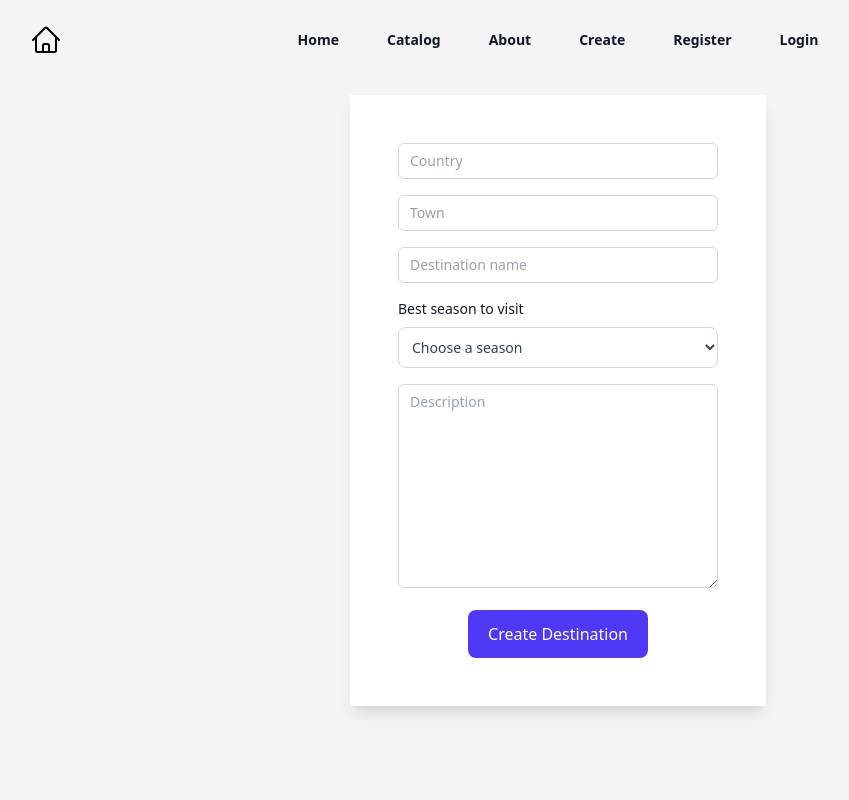
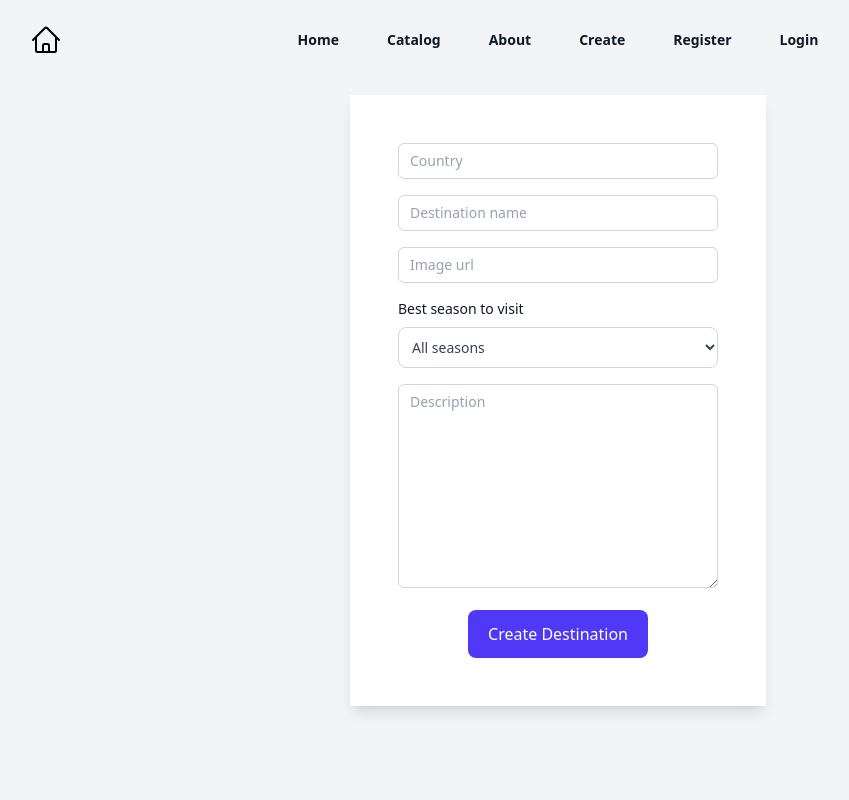
Before and after one commit to tananska/best-destinations-2025, a React (Vite) app in the folder client/: page /create in a window 1280 px wide. Shown: the top 800 px of the page, without its empty margins (82-931 px from the left). Built offline with nearby package versions, Linux system fonts and the light colour scheme.

Commit message:
Add create functionality

```diff
--- a/client/src/components/Create.jsx
+++ b/client/src/components/Create.jsx
@@ -1,29 +1,31 @@
+import { useNavigate } from "react-router";
+
 export default function Create() {
+  const navigate = useNavigate()
+  const formSubmit = async (formData) => {
+    const data = Object.fromEntries(formData);
+    await fetch('http://localhost:3030/jsonstore/destinations', {
+      method: 'POST',
+      headers: {
+        'Content-Type': 'application/json'
+      },
+      body: JSON.stringify(data)
+    });
+    navigate('/catalog');
+  }
 
   return (
     <section className="flex justify-center items-center h-screen bg-gray-100">
       <div className="bg-white p-8 shadow-lg lg:col-span-3 lg:p-12">
-        <form action="#" className="space-y-4">
+        <form action={formSubmit} className="space-y-4">
           <div className="gap-4 sm:grid-cols-2 text-center">
             <label className="sr-only " htmlFor="country"></label>
             <input
               className="text-left w-80 rounded-md bg-white px-3 py-1.5 text-gray-900 outline-1 -outline-offset-1 outline-gray-300 placeholder:text-gray-400 focus:outline-2 focus:-outline-offset-2 focus:outline-indigo-600 sm:text-sm/6"
               placeholder="Country"
               type="text"
-              id="country"
+              name="country"
             />
-          </div>
-
-          <div className="gap-4 sm:grid-cols-2 text-center">
-            <div>
-              <label className="sr-only" htmlFor="country"></label>
-              <input
-                className="text-left w-80 rounded-md bg-white px-3 py-1.5 text-gray-900 outline-1 -outline-offset-1 outline-gray-300 placeholder:text-gray-400 focus:outline-2 focus:-outline-offset-2 focus:outline-indigo-600 sm:text-sm/6"
-                placeholder="Town"
-                type="text"
-                id="country"
-              />
-            </div>
           </div>
 
           <div className="gap-4 sm:grid-cols-2 text-center">
@@ -33,18 +35,30 @@ export default function Create() {
                 className="text-left w-80 rounded-md bg-white px-3 py-1.5 text-gray-900 outline-1 -outline-offset-1 outline-gray-300 placeholder:text-gray-400 focus:outline-2 focus:-outline-offset-2 focus:outline-indigo-600 sm:text-sm/6"
                 placeholder="Destination name"
                 type="text"
-                id="name"
+                name="name"
+              />
+            </div>
+          </div>
+
+          <div className="gap-4 sm:grid-cols-2 text-center">
+            <div>
+              <label className="sr-only" htmlFor="imageUrl"></label>
+              <input
+                className="text-left w-80 rounded-md bg-white px-3 py-1.5 text-gray-900 outline-1 -outline-offset-1 outline-gray-300 placeholder:text-gray-400 focus:outline-2 focus:-outline-offset-2 focus:outline-indigo-600 sm:text-sm/6"
+                placeholder="Image url"
+                type="text"
+                name="imageUrl"
               />
             </div>
           </div>
 
           <label htmlFor="countries" className="block mb-2 text-sm font-medium text-gray-900">Best season to visit</label>
-          <select id="countries" className="bg-white outline-gray-300 text-gray-700 text-sm rounded-lg focus:ring-indigo-600 focus:border-indigo-600 w-full p-2.5 outline-1 -outline-offset-1 focus:outline-2 focus:-outline-offset-2 focus:outline-indigo-600 sm:text-sm/6">
-            <option value="choose">Choose a season</option>
-            <option value="spring">Spring</option>
-            <option value="summer">Summer</option>
-            <option value="fall">Fall</option>
-            <option value="winter">Winter</option>
+          <select name="seasons" className="bg-white outline-gray-300 text-gray-700 text-sm rounded-lg focus:ring-indigo-600 focus:border-indigo-600 w-full p-2.5 outline-1 -outline-offset-1 focus:outline-2 focus:-outline-offset-2 focus:outline-indigo-600 sm:text-sm/6">
+            <option value="All seasons">All seasons</option>
+            <option value="Spring">Spring</option>
+            <option value="Summer">Summer</option>
+            <option value="Fall">Fall</option>
+            <option value="Winter">Winter</option>
           </select>
 
           <div className="gap-4 sm:grid-cols-2 text-center">
@@ -55,7 +69,7 @@ export default function Create() {
                 className="text-left w-80 rounded-md bg-white px-3 py-1.5 text-gray-900 outline-1 -outline-offset-1 outline-gray-300 placeholder:text-gray-400 focus:outline-2 focus:-outline-offset-2 focus:outline-indigo-600 sm:text-sm/6"
                 placeholder="Description"
                 rows="8"
-                id="description"
+                name="description"
               ></textarea>
             </div>
           </div>
```
